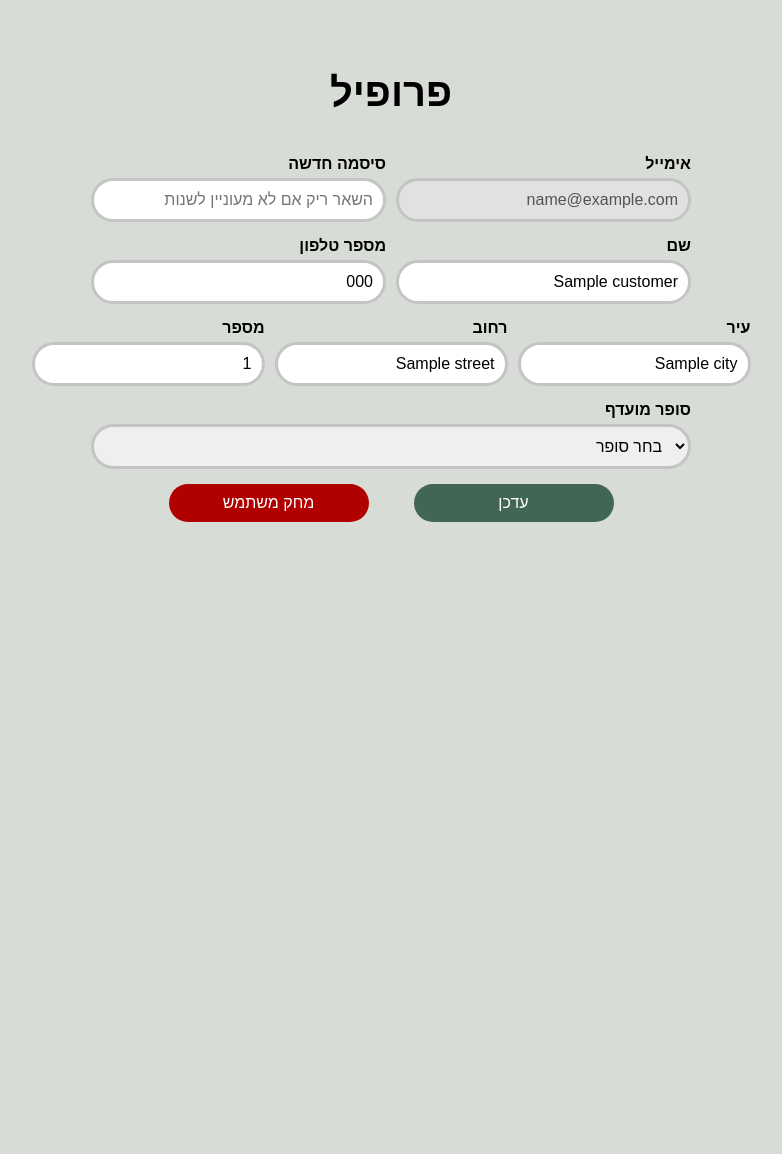
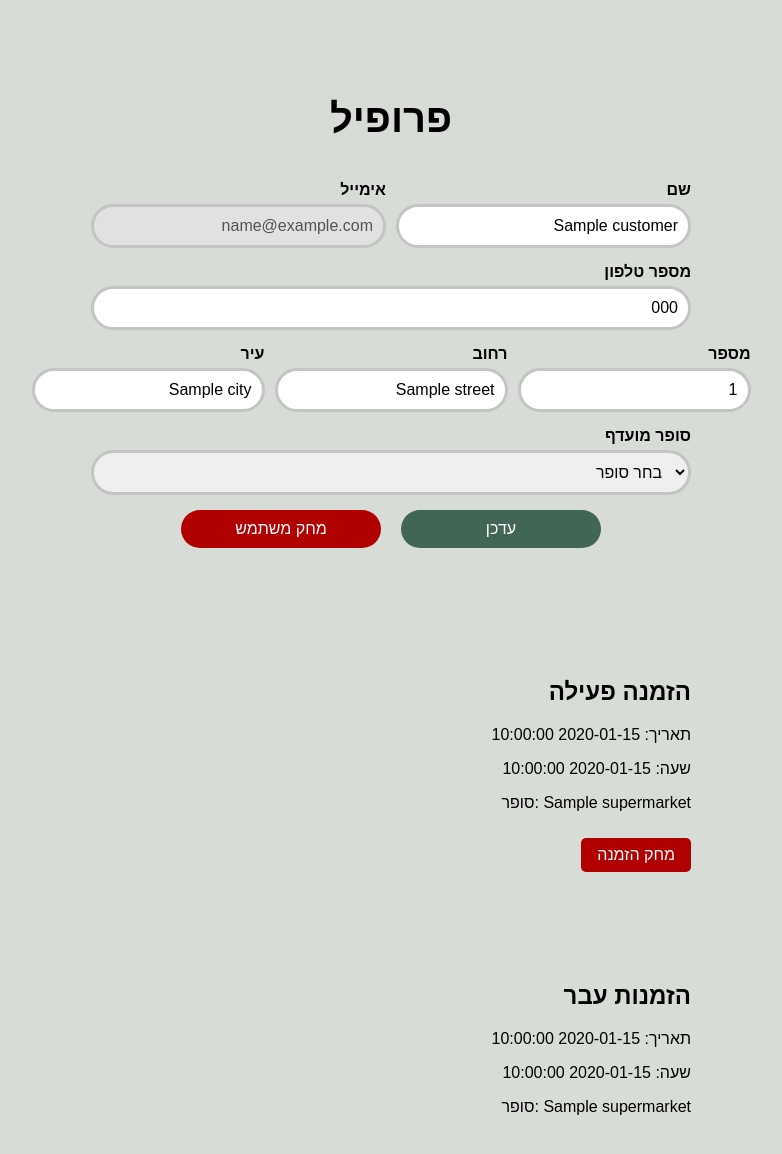
Before and after one commit to NirMendelson/group1, a Flask app: page /profile/ in a window 1280 px wide. Shown: the part 54-1208 px from the top of the page, without its empty margins (249-1031 px from the left). Run offline with Flask 3, Linux system fonts and the light colour scheme; the visitor is signed in with stand-in values (Sample User, id 1); a database or web service that is not in the repository returns one stand-in record (values such as "Sample title"); parts of the project's set-up code (start-up, migrations or seed data) failed here and were passed over.

Commit message:
added one order validation and option to delete order

```diff
--- a/pages/profile/profile.py
+++ b/pages/profile/profile.py
@@ -1,16 +1,19 @@
 from flask import Blueprint, render_template, session, request, jsonify, redirect, url_for
+from datetime import datetime
+from bson import ObjectId  # Import ObjectId to handle MongoDB IDs
 
 profile_bp = Blueprint('profile', __name__, template_folder='templates', static_folder='static')
 
 @profile_bp.route('/', methods=['GET'])
 def create_profile_page():
-    """Render the profile page with user details."""
+    """Render the profile page with user details and order history."""
     if 'email' not in session:
         return redirect(url_for('login.create_login_page'))
 
     db = profile_bp.db
     customers_collection = db['customers']
     supermarkets_collection = db['supermarkets']
+    orders_collection = db['orders']
 
     # Fetch the logged-in customer's data
     customer = customers_collection.find_one({"email": session['email']})
@@ -21,53 +24,45 @@ def create_profile_page():
     supermarkets = supermarkets_collection.find({}, {"name": 1, "_id": 0})
     supermarket_names = [supermarket["name"] for supermarket in supermarkets]
 
-    # Pass `is_logged_in` to the template
-    is_logged_in = 'email' in session
-    return render_template('profile.html', customer=customer, supermarkets=supermarket_names, is_logged_in=is_logged_in)
+    today = datetime.today().strftime("%Y-%m-%d")
+
+    # Fetch the user's active order (order with a future delivery date)
+    active_order = orders_collection.find_one(
+        {"email": session['email'], "date": {"$gte": today}},
+        sort=[("date", 1)]  # Sort by date ascending, to get the closest upcoming order
+    )
+
+    # Fetch past orders (orders with a date before today)
+    past_orders = orders_collection.find(
+        {"email": session['email'], "date": {"$lt": today}},
+        sort=[("date", -1)]  # Sort by date descending, to show recent past orders first
+    )
+
+    return render_template(
+        'profile.html',
+        customer=customer,
+        supermarkets=supermarket_names,
+        is_logged_in=True,
+        active_order=active_order,
+        past_orders=list(past_orders)  # Convert cursor to a list
+    )
 
 
-
-@profile_bp.route('/update', methods=['POST'])
-def update_profile():
-    """Update the user's profile."""
+@profile_bp.route('/delete_order/<order_id>', methods=['DELETE'])
+def delete_order(order_id):
+    """Deletes an active order."""
     if 'email' not in session:
         return jsonify({"error": "Unauthorized"}), 401
 
     db = profile_bp.db
-    customers_collection = db['customers']
-    data = request.json
+    orders_collection = db['orders']
 
-    # Update the customer's information
-    update_result = customers_collection.update_one(
-        {"email": session['email']},
-        {"$set": {
-            "name": data.get("name"),
-            "phone": data.get("phone"),
-            "address.number": data.get("number"),
-            "address.street": data.get("street"),
-            "address.city": data.get("city"),
-            "supermarket": data.get("supermarket"),
-        }}
-    )
-
-    if update_result.modified_count == 1:
-        return jsonify({"success": "Profile updated successfully."}), 200
-    return jsonify({"error": "Failed to update profile."}), 400
-
-@profile_bp.route('/delete', methods=['POST'])
-def delete_profile():
-    """Delete the user's profile."""
-    if 'email' not in session:
-        return jsonify({"error": "Unauthorized"}), 401
-
-    db = profile_bp.db
-    customers_collection = db['customers']
-
-    # Delete the customer record
-    delete_result = customers_collection.delete_one({"email": session['email']})
-
-    if delete_result.deleted_count == 1:
-        # Clear the session
-        session.pop('email', None)
-        return jsonify({"success": "User deleted successfully."}), 200
-    return jsonify({"error": "Failed to delete user."}), 400
+    try:
+        result = orders_collection.delete_one({"_id": ObjectId(order_id), "email": session['email']})
+        if result.deleted_count == 1:
+            return jsonify({"success": "Order deleted successfully."}), 200
+        else:
+            return jsonify({"error": "Order not found or not authorized to delete."}), 404
+    except Exception as e:
+        print(f"Error deleting order: {e}")
+        return jsonify({"error": "Failed to delete order."}), 500
--- a/pages/profile/static/css/profile.css
+++ b/pages/profile/static/css/profile.css
@@ -1,15 +1,52 @@
-/* Ensure the buttons align horizontally and are centered */
+/* Ensure full-screen scrolling, starting below the header */
+html, body {
+  height: 100%;
+  margin: 0;
+  padding: 0;
+  overflow: hidden; /* Prevent double scrollbars */
+}
+
+
+.scrollable-container {
+  position: absolute;
+  top: 60px; /* Adjust this value if your header height is different */
+  left: 0;
+  width: 100%;
+  height: calc(100vh - 60px); /* Full screen height minus header */
+  overflow-y: auto; /* Enables scrolling inside the container */
+  padding: 20px;
+  box-sizing: border-box;
+  z-index: 10001; /* Ensures the container is below the header */
+}
+
+/* Ensure buttons align properly */
 .delete-and-action-btns {
   display: flex;
-    justify-content: center; /* Center the buttons */
-    align-items: center; /* Ensure vertical alignment */
-    gap: 45px;
+  justify-content: center;
+  align-items: center;
+  gap: 20px;
+}
+
+/* Style for the delete order button */
+.delete-order-btn {
+  background-color: #b10000;
+  color: white;
+  padding: 8px 16px;
+  border: none;
+  border-radius: 5px;
+  font-size: 1rem;
+  cursor: pointer;
+  margin-top: 10px;
+}
+
+.delete-order-btn:hover {
+  background-color: #d32f2f;
 }
 
 /* Standardize the button styles */
 .action-btn,
 .delete-btn {
-    flex: 0 0 200px; /* Set a fixed width and prevent flex resizing */
+  flex: 0 0 200px;
   text-align: center;
   padding: 10px;
   border-radius: 500px;
--- a/pages/profile/static/js/profile.js
+++ b/pages/profile/static/js/profile.js
@@ -3,6 +3,7 @@ document.addEventListener("DOMContentLoaded", () => {
     const deleteButton = document.querySelector(".delete-btn");
     const successMessage = document.getElementById("success-message");
     const errorMessage = document.getElementById("error-message");
+    const deleteOrderButton = document.querySelector(".delete-order-btn");
 
     const phoneInput = document.getElementById("phone");
     const nameInput = document.getElementById("name");
@@ -12,13 +13,27 @@ document.addEventListener("DOMContentLoaded", () => {
     const cityInput = document.getElementById("city");
     const supermarketSelect = document.getElementById("supermarket");
 
-    // Utility to show a message
+    // Debugging: Ensure all required elements exist
+    if (!form) {
+        console.error("Error: Profile form not found.");
+        return;
+    }
+    if (!deleteButton) {
+        console.warn("Warning: Delete button not found.");
+    }
+    if (!supermarketSelect) {
+        console.error("Error: Supermarket dropdown not found.");
+        return;
+    }
+
+    // Utility function to show messages
     function showMessage(element, message) {
+        if (!element) return;
         element.textContent = message;
         element.style.opacity = "1";
         setTimeout(() => {
             element.style.opacity = "0";
-        }, 5000); // Hide after 5 seconds
+        }, 5000);
     }
 
     // Handle profile update
@@ -34,7 +49,7 @@ document.addEventListener("DOMContentLoaded", () => {
 
         let valid = true;
 
-        // Check if all fields are filled (except password, which is optional)
+        // Validate required fields (except password)
         const inputs = [phoneInput, nameInput, numberInput, streetInput, cityInput, supermarketSelect];
         for (const input of inputs) {
             if (!input.value.trim()) {
@@ -46,14 +61,14 @@ document.addEventListener("DOMContentLoaded", () => {
         }
 
         // Validate phone number
-        if (valid && !/^[0]\d+$/.test(phoneInput.value.trim())) {
-            phoneInput.setCustomValidity("Phone number must start with 0 and contain only digits.");
+        if (valid && !/^[0]\d{9}$/.test(phoneInput.value.trim())) {
+            phoneInput.setCustomValidity("Phone number must start with 0 and contain exactly 10 digits.");
             phoneInput.reportValidity();
             valid = false;
         }
 
         // Validate supermarket selection
-        if (valid && !supermarketSelect.value.trim()) {
+        if (valid && supermarketSelect && !supermarketSelect.value.trim()) {
             supermarketSelect.setCustomValidity("Please select a preferred supermarket.");
             supermarketSelect.reportValidity();
             valid = false;
@@ -94,7 +109,7 @@ document.addEventListener("DOMContentLoaded", () => {
 
         // Prepare data for submission
         const data = {
-            password: passwordInput.value.trim(), // Optional
+            password: passwordInput ? passwordInput.value.trim() : "", // Optional
             phone: phoneInput.value.trim(),
             name: nameInput.value.trim(),
             number: numberInput.value.trim(),
@@ -123,6 +138,7 @@ document.addEventListener("DOMContentLoaded", () => {
     });
 
     // Handle profile deletion
+    if (deleteButton) {
         deleteButton.addEventListener("click", async () => {
             try {
                 const response = await fetch("/profile/delete", { method: "POST" });
@@ -132,7 +148,7 @@ document.addEventListener("DOMContentLoaded", () => {
                     showMessage(successMessage, "המשתמש נמחק בהצלחה");
                     setTimeout(() => {
                         window.location.href = "/";
-                }, 2000); // Redirect after 2 seconds
+                    }, 2000);
                 } else {
                     showMessage(errorMessage, result.error || "שגיאה במחיקת המשתמש");
                 }
@@ -141,9 +157,40 @@ document.addEventListener("DOMContentLoaded", () => {
                 showMessage(errorMessage, "שגיאה במחיקת המשתמש. נסה שוב.");
             }
         });
+    }
+
+    // Handle deleting an active order
+    if (deleteOrderButton) {
+        deleteOrderButton.addEventListener("click", async () => {
+            const orderId = deleteOrderButton.getAttribute("data-order-id");
+            if (!orderId) {
+                console.error("Error: Order ID not found.");
+                return;
+            }
+
+            try {
+                const response = await fetch(`/profile/delete_order/${orderId}`, { method: "DELETE" });
+                const result = await response.json();
+
+                if (response.ok) {
+                    showMessage(successMessage, "הזמנה נמחקה בהצלחה");
+                    setTimeout(() => {
+                        location.reload(); // Refresh the page to reflect changes
+                    }, 1500);
+                } else {
+                    showMessage(errorMessage, result.error || "שגיאה במחיקת ההזמנה");
+                }
+            } catch (error) {
+                console.error("Error deleting order:", error);
+                showMessage(errorMessage, "שגיאה במחיקת ההזמנה. נסה שוב.");
+            }
+        });
+    }
 
     // Clear validation messages on input changes
     [phoneInput, nameInput, passwordInput, numberInput, streetInput, cityInput, supermarketSelect].forEach((input) => {
+        if (input) {
             input.addEventListener("input", () => input.setCustomValidity(""));
+        }
     });
 });
--- a/pages/profile/templates/profile.html
+++ b/pages/profile/templates/profile.html
@@ -1,36 +1,25 @@
-{%extends 'base.html'%}
+{% extends 'base.html' %}
 
-{%block title%}
+{% block title %}
 <title>פרופיל</title>
-{% endblock%}
+{% endblock %}
 
-{%block css%}
+{% block css %}
 <link rel="stylesheet" href="{{ url_for('static', filename='css/base.css') }}">
-  <!-- Load signup.css first -->
 <link rel="stylesheet" href="{{ url_for('signup.static', filename='css/signup.css') }}">
-  <!-- Then load profile-specific overrides -->
 <link rel="stylesheet" href="{{ url_for('profile.static', filename='css/profile.css') }}">
 <link rel="stylesheet" href="{{ url_for('static', filename='css/header.css') }}">
-{% endblock%}
+{% endblock %}
 
-{%block content%}
+{% block content %}
+<div class="scrollable-container">
     <div class="form-container">
         <h1>פרופיל</h1>
         <form id="profile-form">
             <div class="form-row">
                 <div class="form-group">
-            <label for="password">סיסמה חדשה</label>
-            <input type="password" id="password" placeholder="השאר ריק אם לא מעוניין לשנות" />
-          </div>
-          <div class="form-group">
                     <label for="email">אימייל</label>
                     <input type="email" id="email" value="{{ customer['email'] }}" disabled />
-          </div>
-        </div>
-        <div class="form-row">
-          <div class="form-group">
-            <label for="phone">מספר טלפון</label>
-            <input type="tel" id="phone" value="{{ customer['phone'] }}" />
                 </div>
                 <div class="form-group">
                     <label for="name">שם</label>
@@ -39,16 +28,22 @@
             </div>
             <div class="form-row">
                 <div class="form-group">
-            <label for="number">מספר</label>
-            <input type="text" id="number" value="{{ customer['address']['number'] }}" />
+                    <label for="phone">מספר טלפון</label>
+                    <input type="tel" id="phone" value="{{ customer['phone'] }}" />
+                </div>
+            </div>
+            <div class="form-row">
+                <div class="form-group">
+                    <label for="city">עיר</label>
+                    <input type="text" id="city" value="{{ customer['address']['city'] }}" />
                 </div>
                 <div class="form-group">
                     <label for="street">רחוב</label>
                     <input type="text" id="street" value="{{ customer['address']['street'] }}" />
                 </div>
                 <div class="form-group">
-            <label for="city">עיר</label>
-            <input type="text" id="city" value="{{ customer['address']['city'] }}" />
+                    <label for="number">מספר</label>
+                    <input type="text" id="number" value="{{ customer['address']['number'] }}" />
                 </div>
             </div>
             <div class="form-row">
@@ -72,5 +67,36 @@
             <div id="success-message" class="success-message"></div>
         </form>
     </div>
+
+    <!-- Active Order Section -->
+    <div class="form-container">
+        <h2>הזמנה פעילה</h2>
+        {% if active_order %}
+        <p>תאריך: {{ active_order['date'] }}</p>
+        <p>שעה: {{ active_order['time'] }}</p>
+        <p>סופר: {{ active_order['supermarket'] }}</p>
+        <button class="delete-order-btn" data-order-id="{{ active_order['_id'] }}">מחק הזמנה</button>
+        {% else %}
+        <p>לא קיימת הזמנה פעילה</p>
+        {% endif %}
+    </div>
+
+    <!-- Past Orders Section -->
+    <div class="form-container">
+        <h2>הזמנות עבר</h2>
+        {% if past_orders and past_orders|length > 0 %}
+        {% for order in past_orders %}
+        <div class="past-order">
+            <p>תאריך: {{ order['date'] }}</p>
+            <p>שעה: {{ order['time'] }}</p>
+            <p>סופר: {{ order['supermarket'] }}</p>
+        </div>
+        {% endfor %}
+        {% else %}
+        <p>לא קיימות הזמנות עבר</p>
+        {% endif %}
+    </div>
+</div>
+
 <script src="{{ url_for('profile.static', filename='js/profile.js') }}"></script>
-{%endblock%}
+{% endblock %}
```
Also changed, not shown: pages/delivery/delivery.py (+10 -11 lines). Lines whose indentation alone changed are shown as unchanged.
